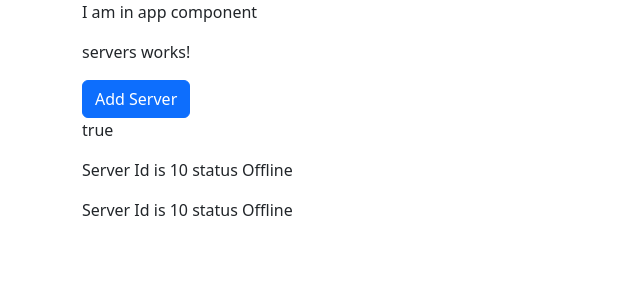
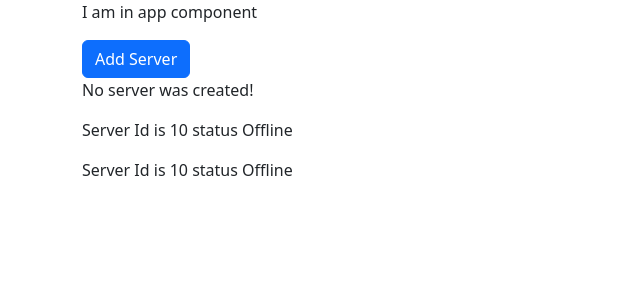
Before and after one commit to imuragesh/Angular2024Cource, an Angular app: page / in a window 1280 px wide. Shown: the top 300 px of the page, without its empty margins (0-640 px from the left). Built offline with nearby package versions, Linux system fonts and the light colour scheme.

Commit message:
Event binding

```diff
--- a/src/app/servers/servers.component.html
+++ b/src/app/servers/servers.component.html
@@ -1,6 +1,6 @@
-<p>servers works!</p>
-<button class="btn btn-primary" [disabled]='!AlloeNewServer'  >Add Server</button>
+<!-- <p>servers works!</p> -->
+<button class="btn btn-primary" [disabled]='!AllowNewServer' (click)='onCreatiinServer()'  >Add Server</button>
 <!-- <p>{{AlloeNewServer}}</p> -->
-<p [innerText]='AlloeNewServer' ></p>
+<p [innerText]='serverCreationStatus' ></p>
 <app-server></app-server>
 <app-server></app-server>
--- a/src/app/servers/servers.component.ts
+++ b/src/app/servers/servers.component.ts
@@ -12,17 +12,22 @@ import { Component,OnInit } from '@angular/core';
 })
 export class ServersComponent implements OnInit {
 
-  AlloeNewServer:boolean=false;
-
+  AllowNewServer:boolean=false;
+  serverCreationStatus='No server was created!';
 
   constructor(){
     setTimeout(() => {
-      this.AlloeNewServer=true;
+      this.AllowNewServer=true;
     }, 2000);
+
+  }
+  onCreatiinServer() {
+    this.serverCreationStatus = 'server was created!'
 
   }
 
 ngOnInit(){
 
+
 }
 }
```
Also changed, not shown: 1 other file (tests, documents, lock files or other folders).
